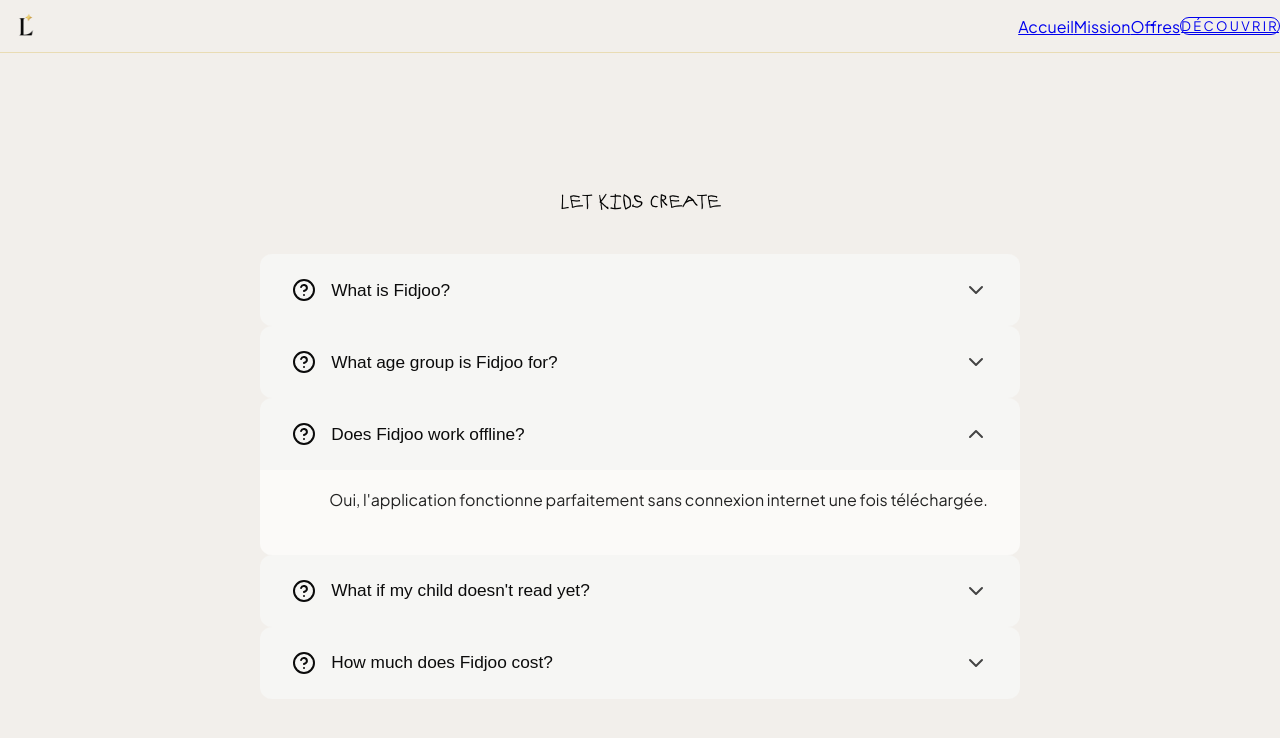
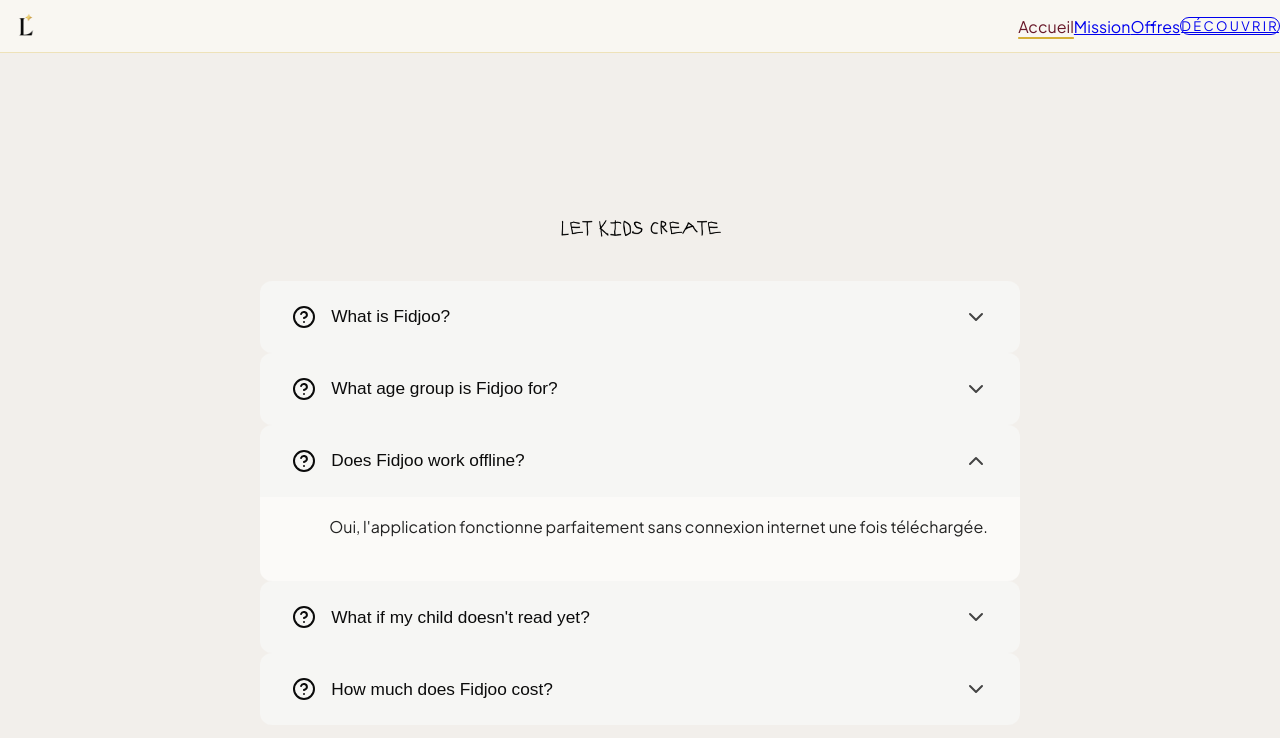
Before and after one commit to solalchetrit/loomina, a Next.js app: page / in a window 1280 px wide. Shown: the top 738 px of the page. Built offline with nearby package versions, Linux system fonts and the light colour scheme.

Commit message:
Improve navigation active state styling

```diff
--- a/app/layout.tsx
+++ b/app/layout.tsx
@@ -1,6 +1,7 @@
 import type { Metadata } from "next";
 import { Plus_Jakarta_Sans } from "next/font/google";
 import "./globals.css";
+import Header from "@/components/Header";
 
 
 const plusJakartaSans = Plus_Jakarta_Sans({
@@ -22,6 +23,7 @@ export default function RootLayout({
   return (
     <html lang="fr">
       <body className={`${plusJakartaSans.variable} antialiased bg-gray-50 text-black`}>
+        <Header />
         {children}
       </body>
     </html>
--- a/app/page.tsx
+++ b/app/page.tsx
@@ -1,12 +1,9 @@
 import Image from "next/image";
 import FidjooFAQ from "@/components/FidjooFAQ";
-import Header from "@/components/Header";
 
 export default function Home() {
   return (
     <div className="min-h-screen w-full flex flex-col items-center bg-[#f2efeb]">
-      <Header />
-
       <div className="flex flex-col items-center justify-center flex-grow px-6 py-24 gap-20">
         <div className="relative w-[300px] h-[100px] md:w-[500px] md:h-[200px] shrink-0">
           <Image
--- a/components/Header.tsx
+++ b/components/Header.tsx
@@ -31,14 +31,18 @@ export default function Header() {
                     style={{ fontFamily: "var(--font-plus-jakarta-sans)" }}
                 >
                     {NAV_LINKS.map((item) => {
-                        const isActive = pathname === item.href;
+                        const isActive =
+                            pathname === item.href || pathname.startsWith(`${item.href}/`);
 
                         return (
                             <Link
                                 key={item.href}
                                 href={item.href}
+                                aria-current={isActive ? "page" : undefined}
                                 className={`rounded-full px-3 py-2 transition-colors ${
-                                    isActive ? "text-black" : "text-black hover:text-black"
+                                    isActive
+                                        ? "text-[var(--loomina-burgundy)] underline decoration-[var(--loomina-gold)] decoration-2 underline-offset-4"
+                                        : "text-black hover:text-[var(--loomina-burgundy)]"
                                 }`}
                             >
                                 {item.label}
```
